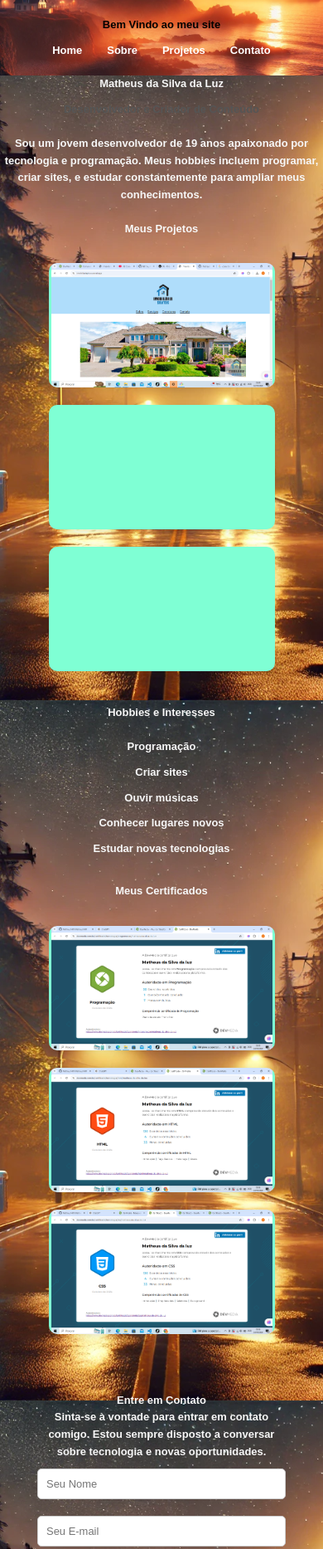
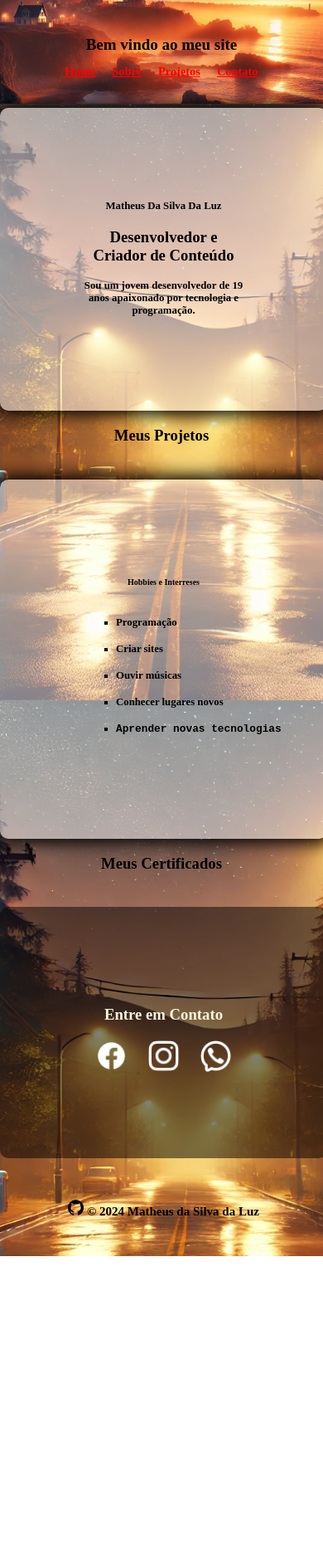
Before and after one commit to Matheus1467/Matheus1467, a plain HTML site: page index.html in a window 390 px wide. Shown: the top 1867 px of the page at 83% size. After the commit the page ends 1514 px from the top, so only its background shows below. Drawn offline with Linux system fonts and the light colour scheme.

Commit message:
atualização

```diff
--- a/css/styles.css
+++ b/css/styles.css
@@ -1,239 +1,125 @@
-/* Estilos Gerais */
-* {
-    margin: 0;
-    padding: 0;
-    box-sizing: border-box;
-    font-family: Arial, sans-serif;
+*{
+    color: rgb(0, 0, 0);
 }
 
-body {
-    line-height: 1.6;
-   background-image: url('/img/e8ff1232-940c-41ca-916b-83d343157510.webp');
-    color: #333;
-    background-size: cover;
-   background-repeat: no-repeat;
-   background-attachment:fixed;
-}
-
-header {
-    background-color: #333;
-    color: rgb(0, 0, 0);
-    padding: 20px 0;
-    text-align: center;
-    background-image: url('/img/DALL·E\ 2024-10-24\ 20.07.45\ -\ A\ serene\ coastal\ town\ at\ sunset\,\ with\ the\ sun\ dipping\ below\ the\ horizon\,\ casting\ a\ golden-orange\ glow\ over\ the\ ocean\ and\ sky.\ The\ scene\ includes\ tall\ .webp');
-    background-attachment: fixed;
-    background-size: cover;
-    background-repeat: no-repeat;
-    background-position: center;
-}
-
-header h1 {
-    font-size: 2rem;
-    margin-bottom: 10px;
-}
-
-nav ul {
-    list-style: none;
-    display: flex;
-    justify-content: center;
-}
-
-nav ul li {
-    margin: 0 15px;
-}
-
-nav ul li a {
-    color: white;
-    text-decoration: none;
-    font-weight: bold;
-}
-
-section {
-    padding: 50px;
-    text-align: center;
-}
-
-#about h2 {
-    font-size: 2.5rem;
-}
-
-#about h3 {
-    font-size: 1.5rem;
-    margin-top: 10px;
-    color: #555;
-}
-
-#about p {
-    margin: 20px auto;
-    max-width: 600px;
-}
-
-#projects .project-cards {
-    display: flex;
-    justify-content: space-around;
-    margin-top: 30px;
-}
-
-.card {
-    background-color: white;
-    padding: 20px;
-    border-radius: 10px;
-    box-shadow: 0 2px 10px rgba(0, 0, 0, 0.1);
-    width: 30%;
-    height: 300px;
-    background-color: aquamarine;
-}
-
-.card h3 {
-    font-size: 1.25rem;
-    margin-bottom: 10px;
-}
-
-#hobbies ul {
-    list-style: none;
-    margin-top: 20px;
-}
-
-#hobbies ul li {
-    margin: 10px 0;
-    font-size: 1.2rem;
-}
-
-#contact form {
-    display: flex;
-    flex-direction: column;
-    align-items: center;
-}
-
-#contact input,
-#contact textarea {
-    margin: 10px 0;
-    padding: 10px;
-    width: 300px;
-    border: 1px solid #ccc;
-    border-radius: 5px;
-}
-
-#contact button {
-    padding: 10px 20px;
-    background-color: #333;
-    color: white;
-    border: none;
-    cursor: pointer;
-    border-radius: 5px;
-}
-
-.contact-info {
-    margin-top: 20px;
-}
-
-footer {
-    background-color: #333;
-    color: white;
-    text-align: center;
-    padding: 20px 0;
-}
-
-footer .social-icons a {
-    margin: 0 10px;
-    color: white;
-    text-decoration: none;
-}.card-2{
-    background-image: url('/img/Captura\ de\ Ecrã\ \(1\).png');
+body{
+    margin: 0;
+    background-image: url('/img/fotobody.webp');
     background-repeat: no-repeat;
     background-size: cover;
     background-position: center;
+    background-attachment: fixed;
 
-    cursor: pointer;
+}header{
+    background-image: url('/img/DALL·E\ 2024-10-24\ 20.07.45\ -\ A\ serene\ coastal\ town\ at\ sunset\,\ with\ the\ sun\ dipping\ below\ the\ horizon\,\ casting\ a\ golden-orange\ glow\ over\ the\ ocean\ and\ sky.\ The\ scene\ includes\ tall\ .webp');
+    padding: 30px;
+    background-repeat: no-repeat;
+    background-size: cover;
+    background-attachment: fixed;
+    background-position: center ;
+}header h1{
+    text-align: center;
 
-}.card-1 h3{
-    color: black;
-
-
-}.card-1 a{
-    text-decoration: none;
+}header nav{
+text-align: center;
 }
-.card-3{
-    background-image: url('/img/Captura\ de\ Ecrã\ \(5\).png');
-    background-repeat: no-repeat;
-    background-size: contain;
-    background-position: center;
-}.card-4{
-    background-image: url('/img/Captura\ de\ Ecrã\ \(6\).png');
-    background-repeat: no-repeat;
-    background-position: center;
-    background-size: contain;
-}.card-1{
-    background-image: url('/img/Captura\ de\ Ecrã\ \(4\).png');
-    background-repeat: no-repeat;
-    background-size: contain;
-    background-position: center;
+header nav a{
+    color:rgb(255, 0, 0);
+    font-size: 20px;
+    margin:0px 8px;
+    font-weight: bolder;
+}
+.o1{
+    width:100%;
 }
 
-.hover :hover{
-    transform:scale(1.2);
-    border-bottom: 2px solid rgb(0, 0, 0);
-}
-@media (max-width: 480px) {
-    .card {
-       width: 70vw;
-        height: 150px;
-        font-size: 0.9rem; /* Texto menor para celulares */
-        margin: 1px auto;
-        margin-bottom: 2px solid gray;
-        margin-bottom: 20px;
+.sobre ,.o2{
+    width:50%;
+    margin: 5px auto;
+    background-color: rgba(255,255,255, 0.5);
+    padding: 100px;
+    text-align: center;
+    color: #000000;
+    border-radius: 10px;
+    box-shadow: 0px 0px 20px 5px rgb(0, 0, 0);
+}.sobre h2{
+    font-size: 35px;
+}.sobre p{
+    font-size: 30px;
+    font-weight: bold;
+}.o2 .hobbies {
+    text-align: left;
+    line-height: 32px;
+    font-weight: bolder;
+}.cards h3{
+text-align: center;
+}.contato{
+width: 100%;
+text-align: center;
 
+}.ulcont {
+    width:50%;
+    margin: 5px auto;
+    padding: 100px;
+    background-color: rgba(0,0,0,0.5);
+    border-radius: 10px;
+}.ulcont img {
+    width: 60px;
+    margin: auto 10px;
 
-    }.card-1 h3{
-        font-size: 0.9rem;
-        opacity: 0;
-    }.card-2{
-        background-image: url('/img/Captura\ de\ Ecrã\ \(1\).png');
-        background-repeat: no-repeat;
-        background-size: contain;
+}.ulcont h3{
+    color: beige;
+}footer{
+    text-align: center;
 
-    }.card-3{
-        background-image: url('/img/Captura\ de\ Ecrã\ \(5\).png');
-        background-repeat: no-repeat;
-        background-size: contain;
-        background-position: center;
-    }.card-4{
-        background-image: url('/img/Captura\ de\ Ecrã\ \(6\).png');
-        background-repeat: no-repeat;
-        background-position: center;
-        background-size: contain;
-    }#card-d{
-        background-image: url('/img/Captura\ de\ Ecrã\ \(4\).png');
-        background-repeat: no-repeat;
-        background-size: contain;
-        background-position: center;
-    }header h1 {
-        font-size: 0.9rem;
-        margin-bottom: 10px;
-    }#about h2 , #about h3 {
-        font-size: 0.9rem;
-    }* {
-        margin: 0;
-        padding: 0;
-        box-sizing: border-box;
-        font-family: Arial, sans-serif;
+    padding: 20px;
+}footer p{
+    display: inline;
+    text-align: center;
+    font-weight: bold;
+    color: rgb(0, 0, 0);
+    font-size: 30px;
+
+}footer img{
+    display: inline;
+    width: 30px;
+}.fooer{
+    width: 50%;
+    margin: 5px auto;
+    text-align: center;
+    padding:20px;
+
+}span{
+font-size: 30px;
+color: rgb(0, 0, 0);
+font-weight: bold;
+}@media ( max-width:480px){
+    .sobre h2, .sobre p,.hobbies li {
+     font-size: 0.8rem;
+
+}.hobbies h2{
+    text-align: center;
+    font-size: 10px;
+
+}.fooer{
+    width: 90%;
+}.ulcont img{
+    width: 20%;
+}header nav a{
     font-size: 0.9rem;
 
-    }#about,#projects{
-        padding: 0;
-    }#hobbies{
-        padding: 20px;
+}.sobre ,.o2{
 
-    }#hobbies ul li{
-        font-size: 0.9rem;
-    }body{
-        background-image: url('/img/fotobody.webp');
-        background-position: center;
-
-        color: rgb(247, 247, 247);
-        font-weight: bold;
-    }.hover{
-        display: flex;
-        flex-direction: column;
+}header h1{
+    font-size: 19px;
+}.fooer p{
+    font-size: 15px;
+}span{
+    font-size: 15px;
+}.fooer img{
+    width: 19px;
+}
+pre{
+    margin: 0;
 }
 }
--- a/index.html
+++ b/index.html
@@ -1,108 +1,71 @@
 <!DOCTYPE html>
-<html lang="pt-BR">
+<html lang="pt-br">
 <head>
     <meta charset="UTF-8">
     <meta name="viewport" content="width=device-width, initial-scale=1.0">
-    <title>Portfólio - Matheus da Silva da Luz</title>
-    <link rel="stylesheet" href="/css/styles.css">
+    <title>Site insta</title>
+    <link rel="stylesheet" href="css/styles.css">
 </head>
 <body>
-    <!-- Cabeçalho -->
    <header>
-        <h1>Bem Vindo ao meu site</h1>
+    <h1>Bem vindo ao meu site</h1>
     <nav>
-            <ul>
-                <li><a href="#">Home</a></li>
-                <li><a href="#">Sobre</a></li>
-                <li><a href="#">Projetos</a></li>
-                <li><a href="#">Contato</a></li>
-            </ul>
+        <a href="">Home</a>
+        <a href="">Sobre</a>
+        <a href="">Projetos</a>
+        <a href="">Contato</a>
     </nav>
    </header>
-
-    <!-- Seção Sobre Mim -->
-    <section id="about">
-        <h2>Matheus da Silva da Luz</h2>
+   <section class="o1">
+    <div class="sobre">
+    <h2>Matheus Da Silva Da Luz</h2>
     <h3>Desenvolvedor e Criador de Conteúdo</h3>
-        <p>Sou um jovem desenvolvedor de 19 anos apaixonado por tecnologia e programação. Meus hobbies incluem programar, criar sites, e estudar constantemente para ampliar meus conhecimentos.</p>
-    </section>
-
-    <!-- Seção Projetos -->
-    <section id="projects">
-        <h2>Meus Projetos</h2>
-        <div class="project-cards hover" >
-            <div class="card-2 card">
-
-
-            </div>
-
-            <div class="card">
-
-            </div>
-            <div class="card">
-
-            </div>
-
+    <p>Sou um jovem desenvolvedor de 19 anos apaixonado por tecnologia
+        e programação.  </p>
     </div>
    </section>
 
-    <!-- Seção Hobbies -->
-    <section id="hobbies">
-        <h2>Hobbies e Interesses</h2>
-        <ul>
+   <section class="cards">
+    <h3>Meus Projetos</h3>
+    <div class="img-c">
+        <img src="" alt="">
+        <img src="" alt="">
+    </div>
+   </section>
+
+   <section class="o2">
+    <div class="hobbies">
+        <h2>Hobbies e Interreses</h2>
+        <ul type="square">
             <li>Programação</li>
             <li>Criar sites</li>
             <li>Ouvir músicas</li>
             <li>Conhecer lugares novos</li>
-            <li>Estudar novas tecnologias</li>
+            <li><pre>Aprender novas tecnologias</pre></li>
         </ul>
     </div>
-
    </section>
-        <section id="projects">
-            <h2>Meus Certificados</h2>
-            <div class="project-cards hover" >
-                <div class="card-1 card card-2 "id="card-d" >
-
-
-                </div>
-
-                <div class="card card-3">
-
-                </div>
-                <div class="card card-4">
-
-                </div>
-
-            </div>
-
-
-    </section>
-
-    <!-- Seção Contato -->
-    <section id="contact">
-        <h2>Entre em Contato</h2>
-        <p>Sinta-se à vontade para entrar em contato comigo. Estou sempre disposto a conversar sobre tecnologia e novas oportunidades.</p>
-        <form>
-            <input type="text" name="nome" placeholder="Seu Nome" required>
-            <input type="email" name="email" placeholder="Seu E-mail" required>
-            <textarea name="mensagem" placeholder="Sua Mensagem" required></textarea>
-            <button type="submit">Enviar</button>
-        </form>
-        <div class="contact-info">
-            <p>Telefone: (94) 98442-8114</p>
-            <p>Email: matheus147.157m@gmail.com</p>
+   <section class="cards">
+    <h3>Meus Certificados</h3>
+    <div class="img-c">
+        <img src="" alt="">
+        <img src="" alt="">
     </div>
    </section>
-
-    <!-- Rodapé -->
+   <section class="contato">
+    <div class="ulcont">
+        <h3>Entre em Contato</h3>
+      <a href=""> <img src="/img/redes-sociais/facebook-svgrepo-com.png" alt=""></a>
+      <a href=""> <img src="/img/redes-sociais/instagram-svgrepo-com.png" alt=""></a>
+      <a href=""> <img src="/img/redes-sociais/whatsapp-svgrepo-com.png" alt=""></a>
+    </div>
+   </section>
    <footer>
-        <p>© 2024 Matheus da Silva da Luz</p>
-        <div class="social-icons">
-            <a href="#">YouTube</a>
-            <a href="#">LinkedIn</a>
-            <a href="#">GitHub</a>
+    <div class="fooer">
+        <img src="/img/redes-sociais/github-logo.png" alt="">
+   <span> &copy; </span> <p>2024 Matheus da Silva da Luz</p>
 </div>
    </footer>
+
 </body>
 </html>
```
Also changed, not shown: img/Captura de Ecrã (1).png (deleted), img/Captura de Ecrã (4).png (deleted), img/Captura de Ecrã (5).png (deleted), img/Captura de Ecrã (6).png (deleted), img/redes-sociais/facebook-svgrepo-com.png (added), img/redes-sociais/github-logo.png (added), img/redes-sociais/instagram-svgrepo-com.png (added), img/redes-sociais/whatsapp-svgrepo-com.png (added). Lines whose indentation alone changed are shown as unchanged.
